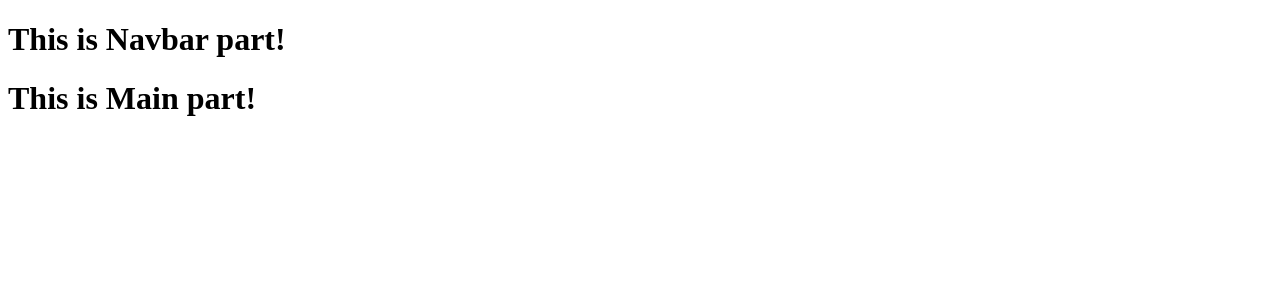
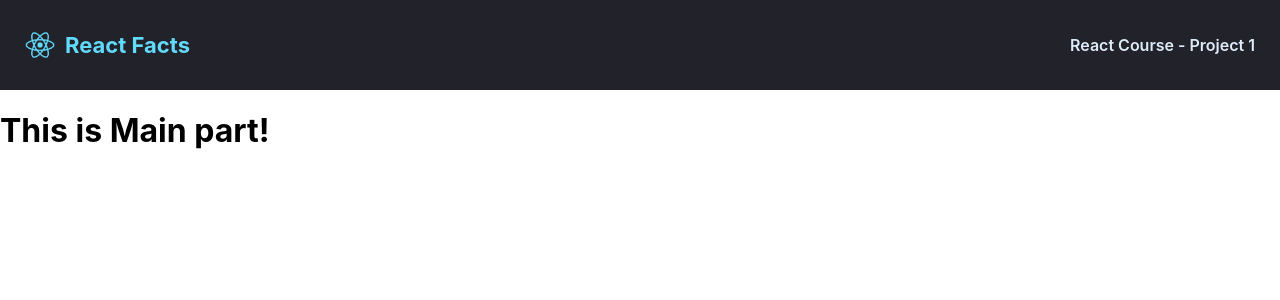
Before and after one commit to ShinYoung-Kim/FE-Practice, a React (Create React App) app in the folder practice1/my-app/: page / in a window 1280 px wide. Shown: the top 300 px of the page. Built offline with nearby package versions, Linux system fonts and the light colour scheme.

Commit message:
Style: NavBar style update

```diff
--- a/practice1/my-app/src/App.js
+++ b/practice1/my-app/src/App.js
@@ -2,6 +2,7 @@ import React from 'react';
 import ReactDOM from 'react-dom';
 import Navbar from './components/Navbar';
 import Main from './components/Main';
+import './style.css';
 
 export default function App() {
     return (
--- a/practice1/my-app/src/components/Navbar.js
+++ b/practice1/my-app/src/components/Navbar.js
@@ -2,6 +2,12 @@ import react from 'react';
 
 export default function Navbar() {
     return (
-        <h1>This is Navbar part!</h1>
+      <nav>
+        <img src='logo192.png'/>
+        <h3>React Facts</h3>
+        <h4>React Course - Project 1</h4>
+      </nav>
     );
 }
+
+//여기서 현재 위치는 components 파일 안?
--- a/practice1/my-app/src/style.css
+++ b/practice1/my-app/src/style.css
@@ -4,4 +4,34 @@
 
 body {
     margin: 0;
+    font-family: Inter, sans-serif;
 }
+
+nav {
+    display: flex;
+    align-items: center;
+    background-color: #21222A;
+    padding: 30px 25px;
+    height: 90px;
+}
+
+nav > h3, nav > h4 {
+    margin: 0;
+}
+
+nav > h3 {
+    margin-right: auto;
+    color: #61DAFB;
+    font-weight: 700;
+    font-size: 22px;
+}
+
+nav > h4 {
+    color: #DEEBF8;
+    font-weight: 600;
+}
+
+nav > img {
+    height: 30px;
+    margin-right: 10px;
+}
```
